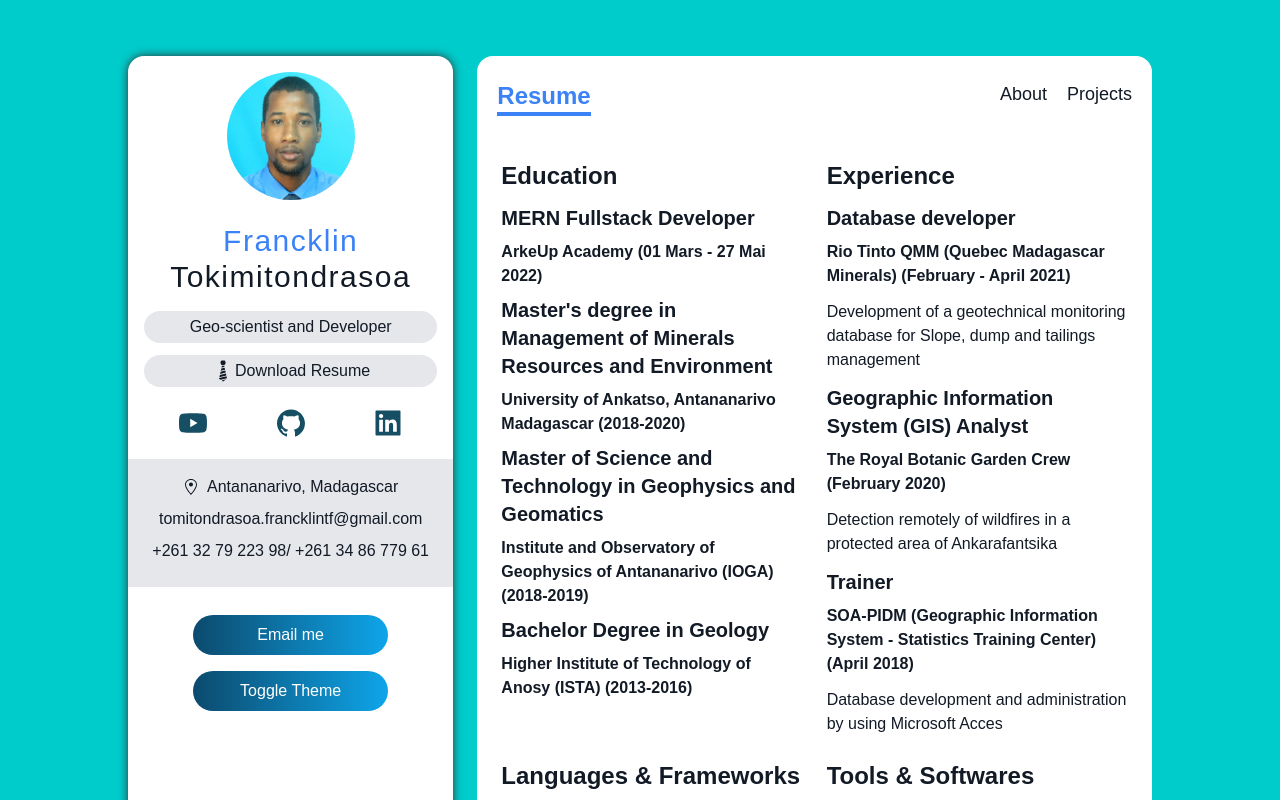
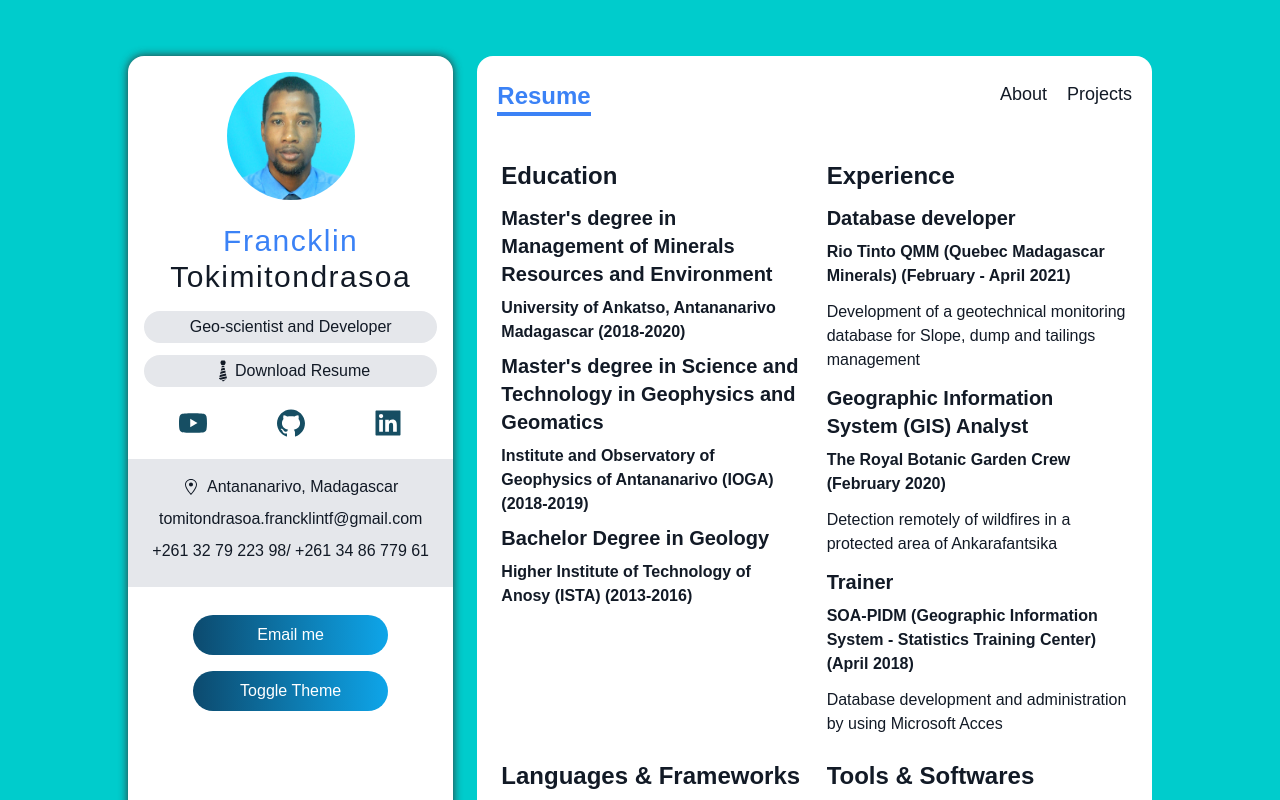
Before and after one commit to Tokimitondrasoa-Francklin/MyPortfolio, a Next.js app: page /resume in a window 1280 px wide. Shown: the top 800 px of the page. Built offline with nearby package versions, Linux system fonts and the light colour scheme.

Commit message:
Update resume.tsx

```diff
--- a/pages/resume.tsx
+++ b/pages/resume.tsx
@@ -21,19 +21,13 @@ const resume = () => {
 
               <div>
                 <h5 className='my-2 text-xl font-bold'>
-                MERN Fullstack Developer
-                </h5>
-                <p className='font-semibold'>ArkeUp Academy (01 Mars - 27 Mai 2022)</p>
-              </div>
-              <div>
-                <h5 className='my-2 text-xl font-bold'>
                 Master's degree in Management of Minerals Resources and Environment
                 </h5>
                 <p className='font-semibold'>University of Ankatso, Antananarivo Madagascar (2018-2020)</p>
               </div>
               <div>
                 <h5 className='my-2 text-xl font-bold'>
-                Master of Science and Technology in Geophysics and Geomatics
+                Master's degree in Science and Technology in Geophysics and Geomatics
                 </h5>
                 <p className='font-semibold'>Institute and Observatory of Geophysics of Antananarivo (IOGA) (2018-2019)</p>
 
```
